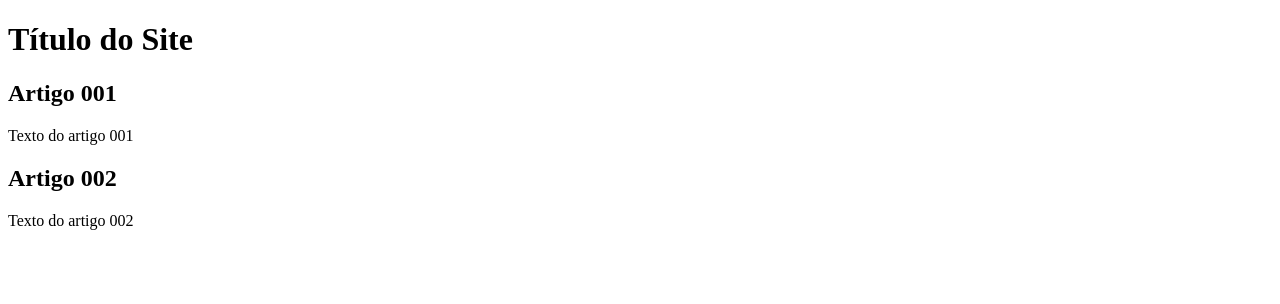
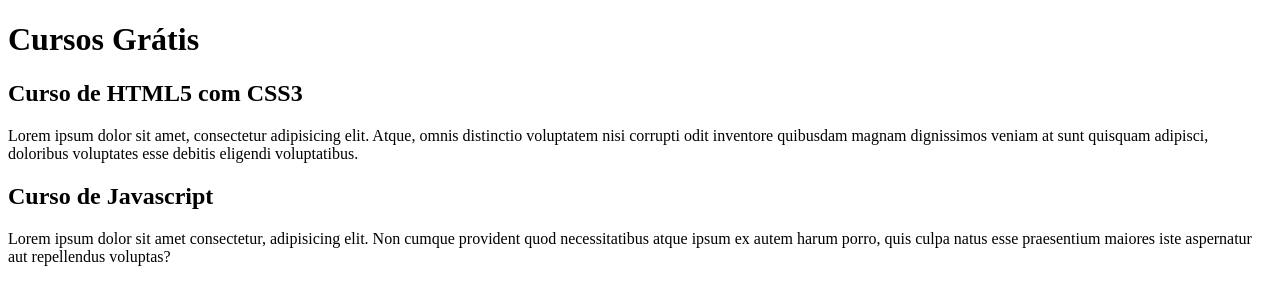
Before and after one commit to brunocoitinho/projeto-site, a plain HTML site: page index.html in a window 1280 px wide. Drawn offline with Linux system fonts and the light colour scheme.

Commit message:
comecei a escrever o conteúdo

```diff
--- a/index.html
+++ b/index.html
@@ -9,15 +9,15 @@
 <body>
     <main>
         <header>
-            <h1>Título do Site</h1>
+            <h1>Cursos Grátis</h1>
         </header>
         <article>
-            <h2>Artigo 001</h2>
-            <p>Texto do artigo 001</p>
+            <h2>Curso de HTML5 com CSS3</h2>
+            <p>Lorem ipsum dolor sit amet, consectetur adipisicing elit. Atque, omnis distinctio voluptatem nisi corrupti odit inventore quibusdam magnam dignissimos veniam at sunt quisquam adipisci, doloribus voluptates esse debitis eligendi voluptatibus.</p>
         </article>
         <article>
-            <h2>Artigo 002</h2>
-            <p>Texto do artigo 002</p>
+            <h2>Curso de Javascript</h2>
+            <p>Lorem ipsum dolor sit amet consectetur, adipisicing elit. Non cumque provident quod necessitatibus atque ipsum ex autem harum porro, quis culpa natus esse praesentium maiores iste aspernatur aut repellendus voluptas?</p>
         </article>
     </main>
 </body>
```
